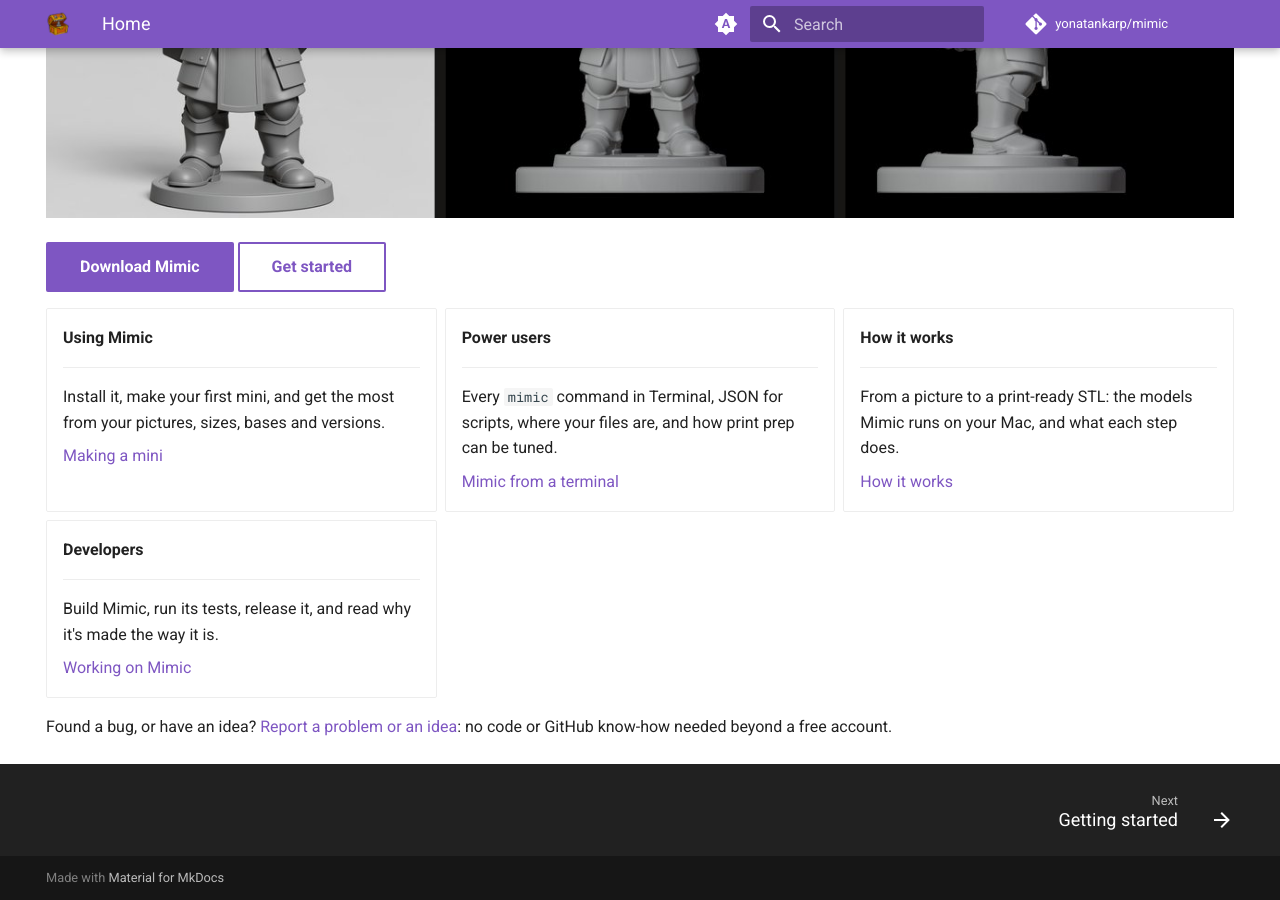
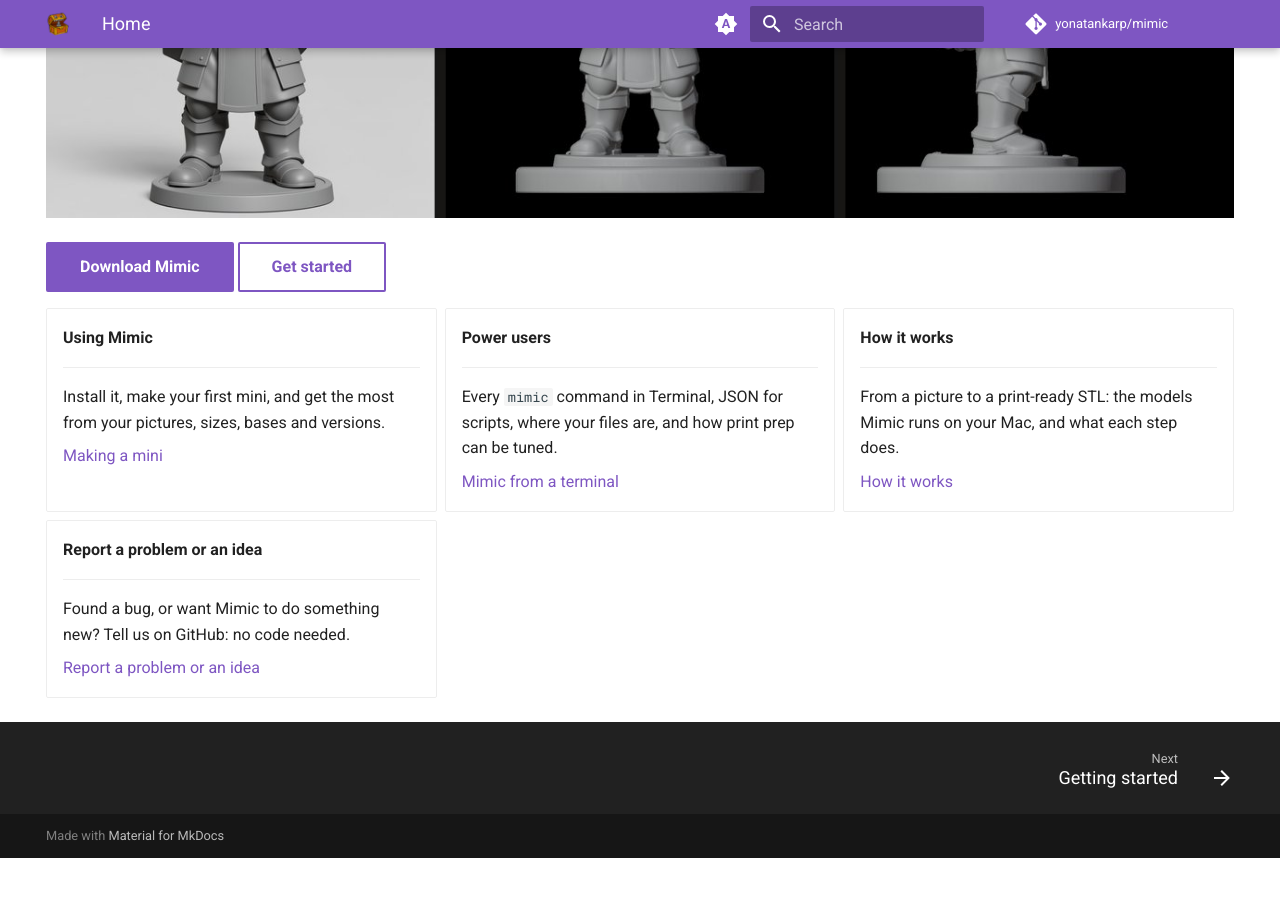
Before and after one commit to yonatankarp/mimic, an MkDocs documentation site: the page built from docs/index.md, in a window 1280 px wide and 900 px high, scrolled down 502 px. Built offline with MkDocs 1.6.1 and Material for MkDocs 9.7.7, drawn with Linux system fonts in a browser that asks for light colours; comment, search, counter and statistics services are not loaded; after the commit the page ends 1360 px from its top, so only the background shows below that.

Commit message:
docs: the site is for people using Mimic; developer docs stay in the repo

```diff
--- a/docs/index.md
+++ b/docs/index.md
@@ -43,15 +43,12 @@
 
     [How it works](how-it-works.md)
 
--   **Developers**
+-   **Report a problem or an idea**
 
     ---
 
-    Build Mimic, run its tests, release it, and read why it's made the way it is.
+    Found a bug, or want Mimic to do something new? Tell us on GitHub: no code needed.
 
-    [Working on Mimic](developing.md)
+    [Report a problem or an idea](report.md)
 
 </div>
-
-Found a bug, or have an idea? [Report a problem or an idea](report.md): no code or GitHub know-how
-needed beyond a free account.
--- a/mkdocs.yml
+++ b/mkdocs.yml
@@ -66,8 +66,4 @@
       - Where your files are: files.md
       - Tuning print prep: print-prep.md
       - How it works: how-it-works.md
-  - Developers:
-      - Contributing: contributing.md
-      - Working on Mimic: developing.md
-      - Design notes: design-notes.md
   - Licences: licences.md
```
Also changed, not shown: CONTRIBUTING.md (+0 -4 lines), README.md (+1 -1 lines), docs/contributing.md (deleted, +0 -7 lines), docs/design-notes.md (deleted, +0 -1 lines), docs/developing.md (deleted, +0 -3 lines), docs/files.md (+1 -1 lines), 1 other file.
